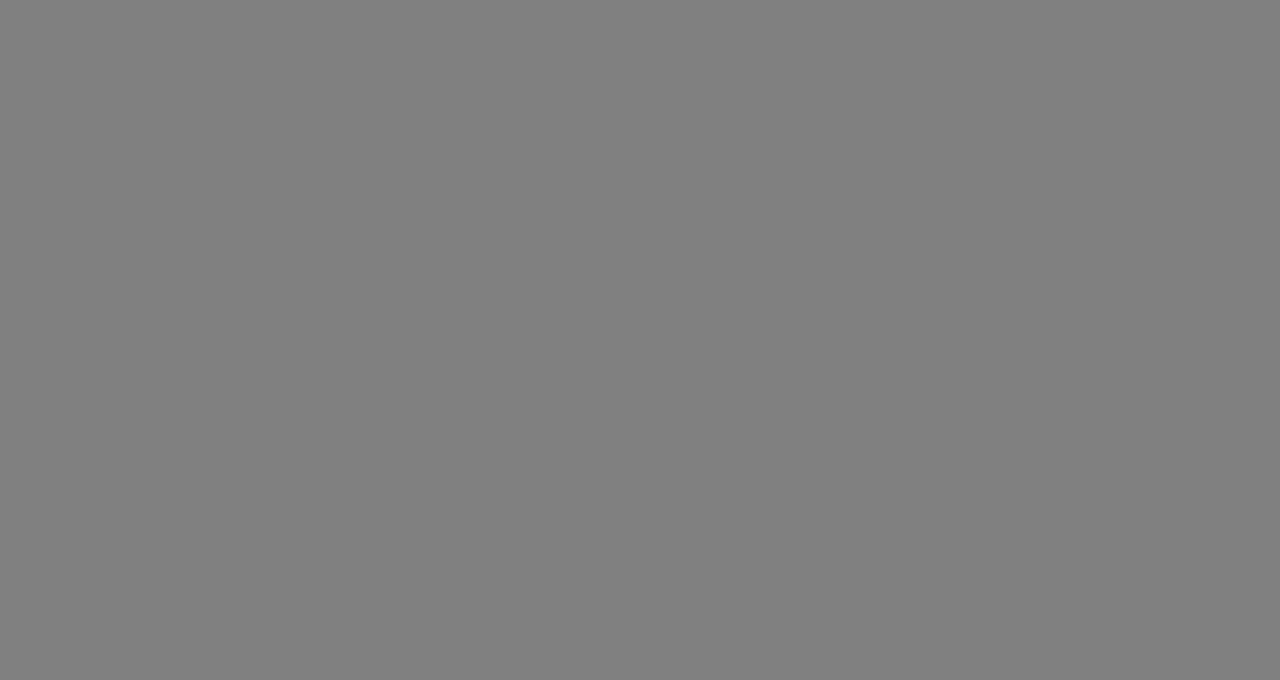
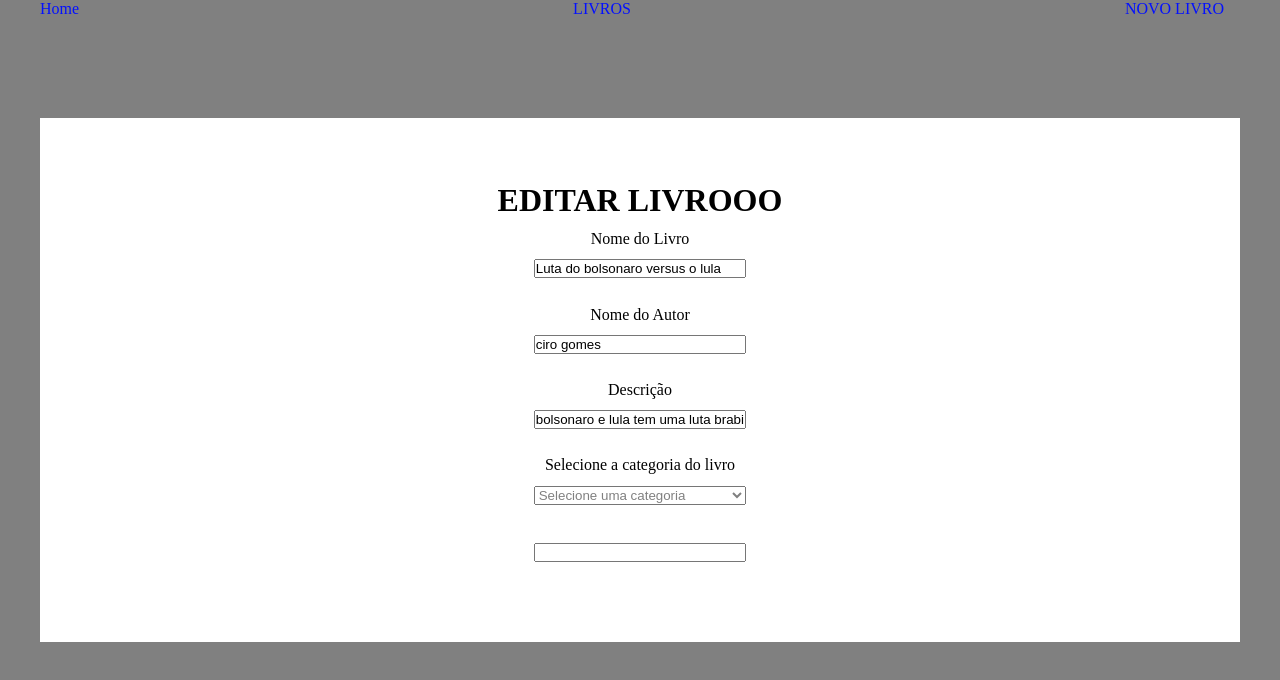
Before and after one commit to Weenio/pw3-fundamentos-react01-GuilhermeDaSilva, a React (Create React App) app in the folder projeto-react-api-01/: page /editarLivro/6b6d in a window 1280 px wide. Before the commit this address had no page. Shown: the top 680 px of the page. Built offline with nearby package versions, Linux system fonts and the light colour scheme; data requests are answered from the project's data file; the HTML template or start-up script is replaced by a standard one.

Commit message:
Sistema de editar livros

```diff
--- a/projeto-react-api-01/db.json
+++ b/projeto-react-api-01/db.json
@@ -1,5 +1,38 @@
 {
-  "books": [],
+  "books": [
+    {
+      "id": "6b6d",
+      "livroNome": [
+        "Luta do bolsonaro versus o lula"
+      ],
+      "descricao": [
+        "bolsonaro e lula tem uma luta brabissima"
+      ],
+      "autorNome": [
+        "ciro gomes"
+      ],
+      "category": {
+        "id": "catecoriaID",
+        "category": "FICÇÃO CIENTIFICA"
+      }
+    },
+    {
+      "id": "b0f8",
+      "livroNome": [
+        "Eu queria que garotas palhaço"
+      ],
+      "autorNome": [
+        "eneas carneiro"
+      ],
+      "descricao": [
+        "fossem uma raça real de pessoas"
+      ],
+      "category": {
+        "id": "catecoriaID",
+        "category": "FICÇÃO CIENTIFICA"
+      }
+    }
+  ],
   "categories": [
     {
       "id": "1",
--- a/projeto-react-api-01/src/App.js
+++ b/projeto-react-api-01/src/App.js
@@ -4,6 +4,7 @@ import './App.css';
 import Home from './pages/Home';
 import Livro from './pages/Livros';
 import NovoLivro from './pages/NovoLivro';
+import EditarLivro from './pages/EditarLivro';
 
 import NavBar from './components/NavBar';
 import Container from './components/Container';
@@ -20,6 +21,7 @@ function App() {
             <Route index element={<Home/>}/>
             <Route path="livros" element={<Livro/>}/>
             <Route path="novolivro" element={<NovoLivro/>}/>
+            <Route path="editarLivro/:id" element={<EditarLivro/>}/>
           </Route>
           </Routes>
 
--- a/projeto-react-api-01/src/components/cardbook/Cardbook.js
+++ b/projeto-react-api-01/src/components/cardbook/Cardbook.js
@@ -1,4 +1,4 @@
-
+import { Link } from 'react-router-dom';
 import styles from './BookCard.module.css';
 
 export default function Cardbook({id, livro, autor, category, handlerRemove}) {
@@ -14,6 +14,9 @@ export default function Cardbook({id, livro, autor, category, handlerRemove}) {
             <p className={styles.category_text}><spam></spam>{category}</p>
 
             <div className={styles.book_card_actions}>
+                <Link to={`/editarLivro/${id}`}>
+                    Editar
+                </Link>
                 <button onClick={remove}>
                     Excluir
                 </button>
--- /dev/null
+++ b/projeto-react-api-01/src/pages/EditarLivro.js
@@ -0,0 +1,117 @@
+import styles from './EditarLivro.module.css';
+import { useParams } from 'react-router-dom';
+import { useState, useEffect } from 'react';
+
+import Input from '../components/form/Input';
+import Select from '../components/form/Select';
+
+export default function EditarLivro(params){
+
+    const {id} = useParams()
+    console.log(id)
+
+    const[livro, setLivro] = useState({})
+    const [categorias, setCategorias] = useState([]);
+
+    useEffect(() => {
+        fetch(
+            `http://localhost:5000/books/${id}`,
+            {
+                method: 'GET',
+                headers:{
+                    'Content-Type' : 'application/json'
+                },
+        })
+        .then((resp) => resp.json())
+        .then((data) => {setLivro(data)})
+        .catch((err) => {console.log(err)})
+
+        fetch(
+            'http://localhost:5000/categories',
+            {
+                method: 'GET',
+                headers:{
+                    'Content-Type' : 'application/json'
+                }
+        })
+        .then((resp) => resp.json())
+        .then((data) => {
+            setCategorias(data)
+            console.log(data)
+        })
+        .catch((err) => {
+            console.log(err)
+        })
+    }, [])
+
+    function handlerChangeBook(event){
+
+        setLivro({...livro, [event.target.name] : [event.target.value]});
+
+    }
+
+    function handlerChangeCategory(event){
+
+        setLivro({...livro, category : {
+            id: event.target.name,
+            category: event.target.options[event.target.selectedIndex].text
+        }});
+    }
+
+    return(
+        <div className={styles.editarLivro_container}>
+            <h1>EDITAR LIVROOO</h1>
+
+            <form>
+                <p>
+                    <Input
+                        type="text"
+                        text="Nome do Livro"
+                        name="livroNome"
+                        placeholder="Digite aqui o nome do livro"
+                        value={livro.livroNome}
+                        handlerOnChange={handlerChangeBook}
+                    />
+                </p>
+
+                <p>
+                    <Input
+                        type="text"
+                        text="Nome do Autor"
+                        name="autorNome"
+                        placeholder="Digite aqui o nome do Autor"
+                        value={livro.autorNome}
+                        handlerOnChange={handlerChangeBook}
+                    />
+                </p>
+
+                <p>
+                    <Input
+                        type="text"
+                        text="Descrição"
+                        name="descricao"
+                        placeholder="Digite aqui a Descrição"
+                        value={livro.descricao}
+                        handlerOnChange={handlerChangeBook}
+                    />
+                </p>
+
+                <p>
+                    <Select
+                        name="catecoriaID"
+                        text="Selecione a categoria do livro"
+                        options={categorias}
+                        handlerOnChange={handlerChangeCategory}
+                    />
+                </p>
+
+                <p>
+                    <Input
+                        //type="submit"
+                        //value="Cadastrar"
+                    />
+                </p>
+            </form>
+        </div>
+    )
+}
--- /dev/null
+++ b/projeto-react-api-01/src/pages/EditarLivro.module.css
@@ -0,0 +1,10 @@
+.editarLivro_container{
+    width: 100%;
+    margin-top: 100px;
+    display: flex;
+    flex-direction: column;
+    align-items: center;
+    justify-content: center;
+    padding: 4em;
+    background-color: rgb(255, 255, 255);
+}
--- a/projeto-react-api-01/src/pages/Livros.js
+++ b/projeto-react-api-01/src/pages/Livros.js
@@ -9,7 +9,7 @@ import Cardbook from '../components/cardbook/Cardbook';
 export default function Livro(){
 
     const[livros, setLivros] = useState([]);
-    const{alert, setAlert} = useState('');
+    const{alert, setAlert} = useState("");
 
     useEffect(() => {
         fetch(
@@ -21,7 +21,9 @@ export default function Livro(){
                 },
         })
         .then((resp) => resp.json())
-        .then((data) => {setLivros(data)})
+        .then((data) => {
+            setLivros(data)
+            setAlert("Livro cadastrado com sucesso!")})
         .catch((err) => {console.log(err)})
     }, [])
 
@@ -37,7 +39,7 @@ export default function Livro(){
         .then((resp) => resp.json())
         .then((data) => {
             setLivros(livros.filter((book_data) => book_data.id != id))
-        setAlert("LIVRO EXCLUIDO COM SUCESSO!!")})
+            setAlert("LIVRO EXCLUIDO COM SUCESSO!!")})
         .catch((err) => {console.log(err)})
     }
 
```
